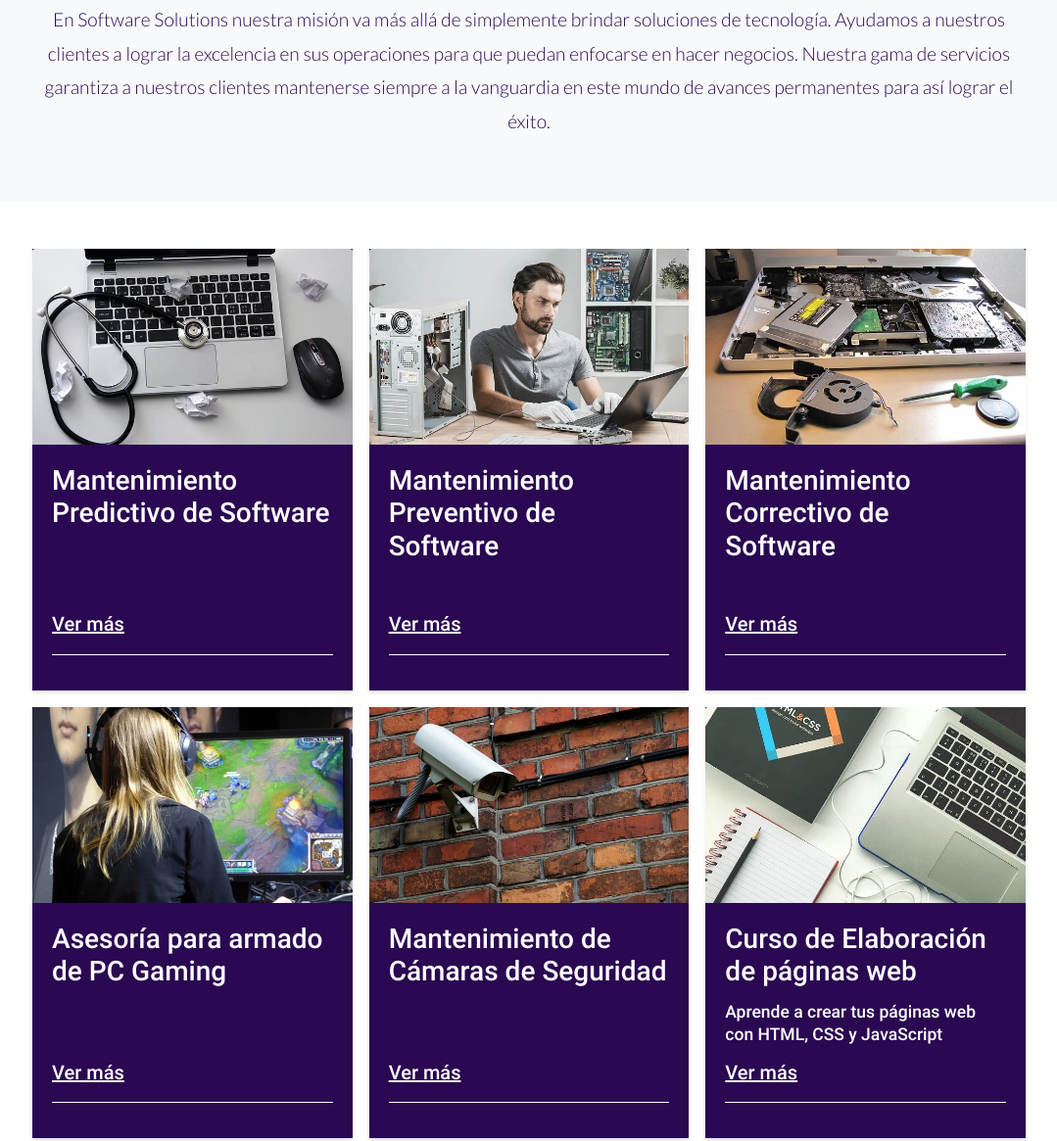
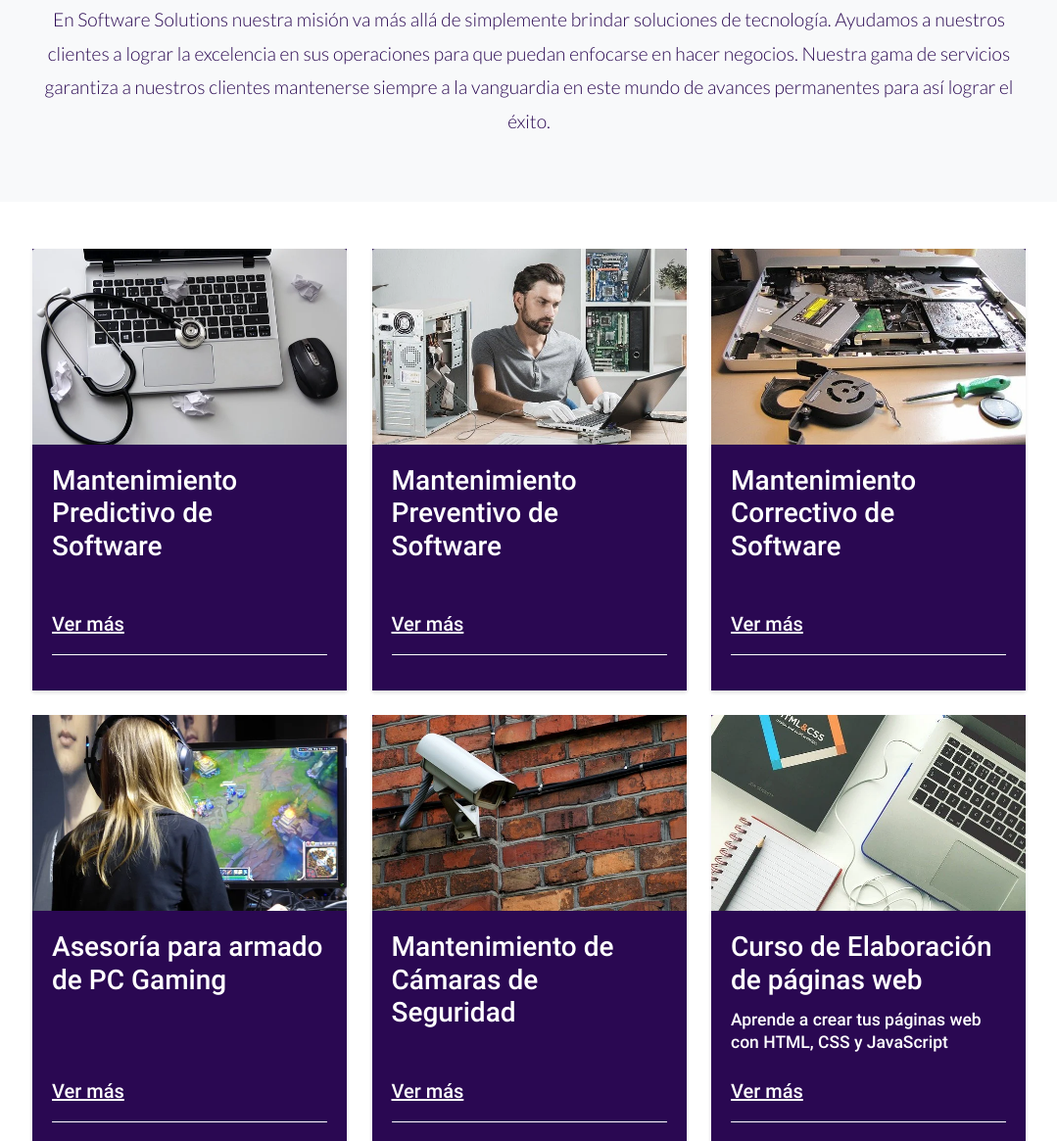
Before and after one commit to yolvangz/softwaresolutions-page, a plain HTML site: page index.html in a window 1280 px wide. Shown: the part 1433-2598 px from the top of the page at 98% size, without its empty margins (100-1179 px from the left). Drawn offline with nearby package versions, Linux system fonts and the light colour scheme; files whose address does not match are found by name; a web font is replaced by a local one.

Commit message:
More space added between cards with '.grid-gap-md' (New CSS Class)

```diff
--- a/index.html
+++ b/index.html
@@ -85,7 +85,7 @@
 		<!-- Start Services -->
 		<section id="servicios">
 			<div class="container">
-				<div class="px-3 px-md-5 py-5 grid grid-cols-1 grid-cols-md-3 grid-gap-sm justify-content-center">
+				<div class="px-3 px-md-5 py-5 grid grid-cols-1 grid-cols-md-3 grid-gap-md justify-content-center">
 					<div class="grid-item" id="service-0">
 						<article class="card bg-primary border-0 rounded-0 text-white">
 							<img src="images/640/laptop-health_640.webp" alt="Servicio de Mantenimiento Predictivo de Software" class="card-img-top service-link">
--- a/scss/_grid.scss
+++ b/scss/_grid.scss
@@ -9,6 +9,9 @@ $column-size: 1fr;
 }
 .grid-gap-sm{
 	grid-gap: 1em;
+}
+.grid-gap-md{
+	grid-gap: 1.5em;
 }
 .grid-cols-1{
 	grid:{
```
Also changed, not shown: css/landing.css.
